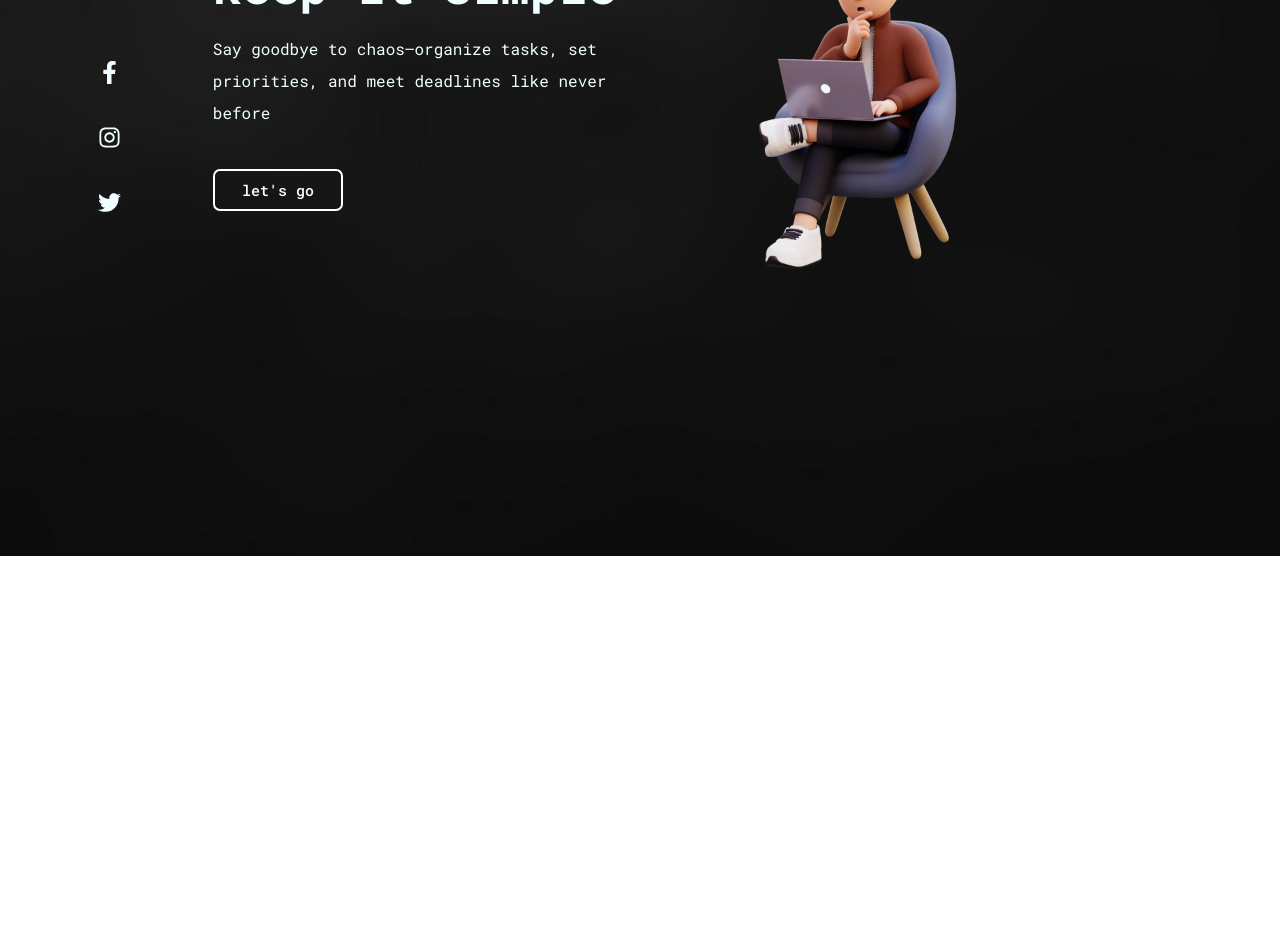
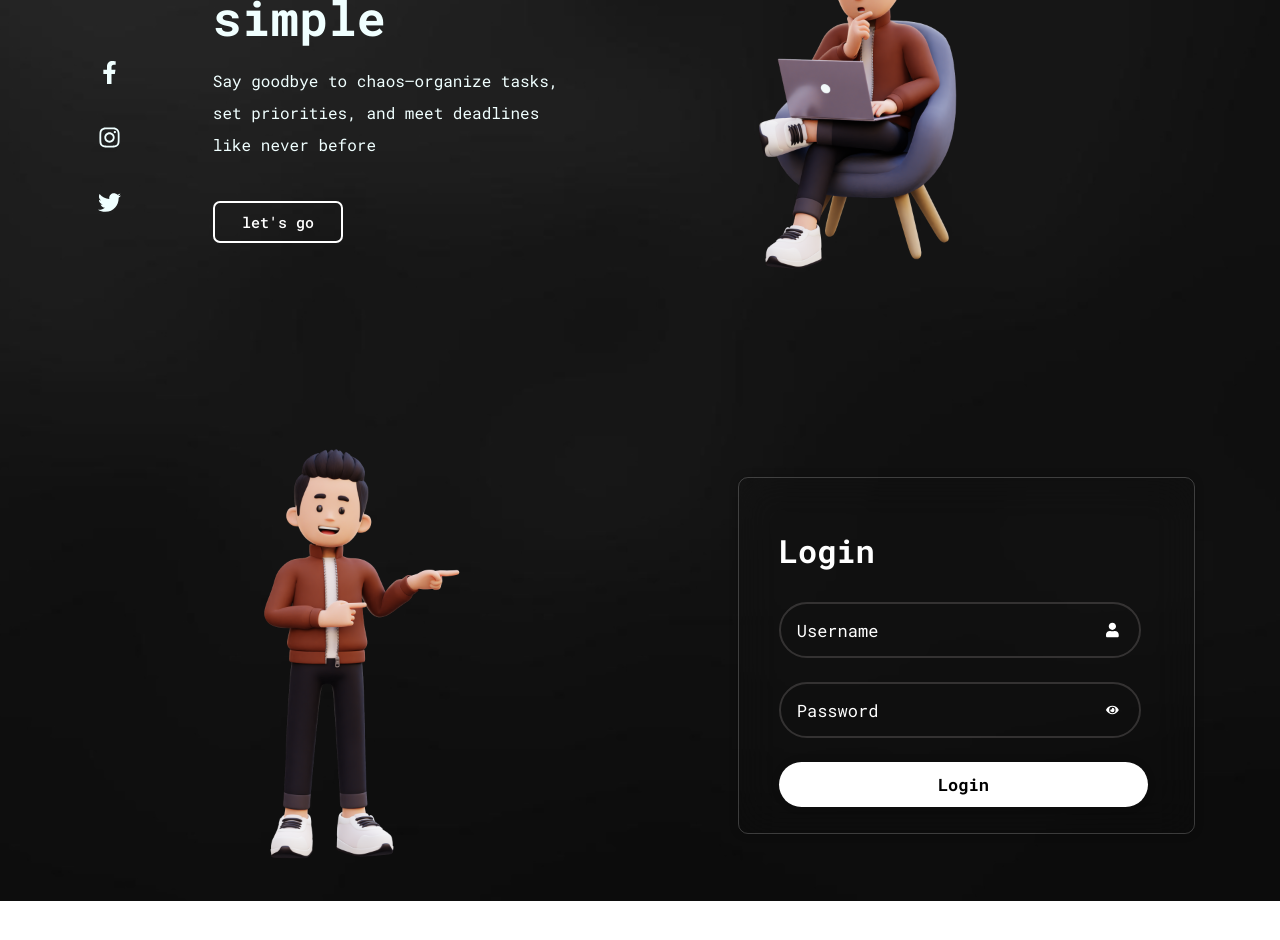
Before and after one commit to Mithun-04/Wrokflow_Management, a React (Vite) app in the folder demo/: page / in a window 1280 px wide. Shown: the part 260-1200 px from the top of the page. Before the commit the page ends 816 px from the top, so only its background shows below. Built offline with nearby package versions, Linux system fonts and the light colour scheme.

Commit message:
home_page_update

```diff
--- a/demo/src/App.jsx
+++ b/demo/src/App.jsx
@@ -1,17 +1,10 @@
 import React from 'react'
-import Home from './Home.jsx'
+import Home from './Components/Home.jsx'
 import 'aos/dist/aos.css';
 import AOS from 'aos';
 import { useEffect } from 'react';
 
 const App = () => {
-  useEffect(() => {
-    AOS.init({
-      duration: 1000,
-      once : true
-    });
-  }, []);
-
   return (
     <div>
       <Home />
--- a/demo/src/Home.css
+++ b/demo/src/Components/Home.css
@@ -93,13 +93,11 @@ section{
     font-size: 3.0rem;
     font-weight: 900;
     margin: 15px 0px;
-    animation: textslide 1s ease;
 }
 
 .main-content p{
     width: 100%;
     max-width: 620px;
-    /* font-family: "Roboto", serif; */
     font-size: 1.0rem;
     line-height: 32px;
     margin-bottom: 40px;
@@ -108,7 +106,7 @@ section{
 .content-img img{
     width: 450px;
     height: 450px;
-    animation: SlideIn 1s ease-in-out;
+   padding-left: 50px;
 
 }
 
@@ -131,3 +129,34 @@ section{
     transform: translateY(-5px);
     color: violet;
 }
+
+.mid{
+    display: flex;
+    margin-top: 175px;
+    margin-bottom: 100px;
+    justify-content: space-around;
+}
+
+.mid img{
+    margin-top: -50px;
+    width: 450px;
+    height: 450px;
+
+
+}
+
+.lg{
+    align-self: center;
+}
+
+/*
+@keyframes zoomInRight {
+    0% {
+        transform: scale(0.5) translateX(-100%);
+        opacity: 0;
+    }
+    100% {
+        transform: scale(1) translateX(0);
+        opacity: 1;
+    }
+} */
--- /dev/null
+++ b/demo/src/Components/Home.jsx
@@ -0,0 +1,66 @@
+import React from 'react';
+import './Home.css';
+import AOS from 'aos';
+import 'aos/dist/aos.css';
+import titleImage from '../assets/Title.png.png';
+import side_img from '../assets/cont-img.png';
+import person from '../assets/person2.png';
+import { IoMenu } from "react-icons/io5";
+import { FaFacebookF, FaInstagram, FaTwitter } from "react-icons/fa";
+import LoginFrom from './LoginForm.jsx';
+
+AOS.init({
+  duration: 1400,  // Animation duration
+  once: false,
+   // Allow animations to replay on scroll up
+  // mirror: true     // Replay animations when elements re-enter viewport
+});
+
+const Home = () => (
+  <div className='main'>
+    <div className='wrapper'>
+      <img src={titleImage} alt="image" className='logo' />
+      <ul className='nav-list'>
+        <ul><a href="#">Home</a></ul>
+        <ul><a href="#">About</a></ul>
+        <ul><a href="#">Membership</a></ul>
+        <ul><a href="#">Contact</a></ul>
+      </ul>
+      <div className="right-content">
+        <a href="#" className='nav-btn'>Sign Up</a>
+        <IoMenu className='menu-icon' />
+      </div>
+    </div>
+    <section className='content'>
+      <div className="main-content">
+        <h1 data-aos="fade-right" data-aos-duration="1400">
+          keep it simple
+        </h1>
+        <p data-aos="zoom-in-left" data-aos-duration="1400" data-aos-delay="200">
+          Say goodbye to chaos—organize tasks, set priorities, and meet deadlines like never before
+        </p>
+        <div className="btn">
+          <a href="#next" className='nav-btn' data-aos="flip-down" data-aos-duration="1400" data-aos-delay="300">
+            let's go
+          </a>
+        </div>
+      </div>
+      <div className="content-img">
+        <img src={side_img} alt="" data-aos="zoom-in-left" data-aos-duration="1400" data-aos-delay="300" />
+      </div>
+    </section>
+    <div className="icons">
+      <a href="" data-aos="fade-in" data-aos-duration="1400" data-aos-delay="500"><FaFacebookF /></a>
+      <a href="" data-aos="fade-in" data-aos-duration="1400" data-aos-delay="600"><FaInstagram /></a>
+      <a href="" data-aos="fade-in" data-aos-duration="1400" data-aos-delay="700"><FaTwitter /></a>
+    </div>
+    <div className="mid" id='next'>
+      <div>
+        <img src={person} alt="" className='person' data-aos="zoom-in-right" data-aos-duration="1400" />
+      </div>
+      <LoginFrom />
+    </div>
+  </div>
+);
+
+export default Home;
--- /dev/null
+++ b/demo/src/Components/LoginForm.css
@@ -0,0 +1,65 @@
+.wrapper1{
+    background-color: transparent;
+    backdrop-filter: blur(20px);
+    box-shadow: 0 0 10px rgba(0 , 0 , 0, .2);
+    border: 2px solid rgba(0 , 0 , 0, .2);
+    width: 375px;
+    border: 1px solid rgba(255, 255, 255, .2);
+    padding: 30px 40px;
+    padding-bottom: 50px;
+    border-radius: 10px;
+    height: 275px;
+}
+
+
+.wrapper1 .input-box{
+    background-color: transparent;
+    margin: 30px 0px;
+    height: 50px;
+    width: 100%;
+    display: flex;
+}
+
+.input-box input{
+    width: 98.5%;
+    height: 100%;
+    border: 2px solid rgba(197, 189, 189, 0.2);
+    background : transparent;
+    border-radius: 40px;
+    outline: none;
+    padding-left: 1rem;
+    padding-right: 3rem;
+    color: #ffffff;
+    font-size: 17px;
+}
+
+.wrapper1 h1{
+    color: #ffffff;
+}
+
+.input-box ::placeholder{
+    color: rgb(255, 255, 255);
+}
+
+.input-box .icon{
+    position: relative;
+    top: 20px;
+    right: 35px;
+    cursor: pointer;
+    color: #ffffff;
+}
+
+
+.wrapper1 button{
+    width: 98.5%;
+    height : 45px;
+    font-size: 17px;
+    border-radius: 40px;
+    background-color: white;
+    color: black;
+    border: none;
+    box-shadow: 0 0 10px rgba(0, 0, 0, .1);
+    cursor: pointer;
+    font-weight: 700;
+
+}
--- /dev/null
+++ b/demo/src/Components/LoginForm.jsx
@@ -0,0 +1,28 @@
+import React from 'react'
+import "./LoginForm.css"
+import { FaUser , FaLock , FaEye} from "react-icons/fa";
+
+const LoginForm = () => {
+  return (
+    <div className="wrapper1" data-aos = "fade-up-left" data-aos-duration = "1400">
+        <form action="">
+            <h1>
+                Login
+            </h1>
+            <div className="input-box">
+                <input type="text" placeholder='Username' />
+                <FaUser className='icon' />
+            </div>
+            <div className="input-box">
+                <input type="password" placeholder='Password' />
+                <FaEye  className='icon' />
+             </div>
+            <button>
+                Login
+            </button>
+        </form>
+    </div>
+  )
+}
+
+export default LoginForm
--- a/demo/src/Home.jsx
+++ /dev/null
@@ -1,60 +0,0 @@
-import React from 'react'
-import './Home.css'
-import titleImage from './assets/Title.png.png';
-import side_img from './assets/cont-img.png';
-import { IoMenu } from "react-icons/io5";
-import { FaFacebookF } from "react-icons/fa";
-import { FaInstagram } from "react-icons/fa";
-import { FaTwitter } from "react-icons/fa";
-
-
-
-const Home = () => (
-  <div className='main'>
-    <div className='wrapper'>
-      <img src={titleImage} alt="image" className='logo' />
-      <ul className='nav-list'>
-        <ul><a href="#">Home</a></ul>
-        <ul><a href="#">About</a></ul>
-        <ul><a href="#">Membership</a></ul>
-        <ul><a href="#">Contact</a></ul>
-
-      </ul>
-
-      <div className="right-content">
-        <a href="#" className='nav-btn'>Sign In</a>
-        <IoMenu className='menu-icon' />
-      </div>
-
-
-    </div>
-    <section className='content'>
-      <div className="main-content">
-        <h1 data-aos = "fade-right" data-aos-duration = "1400">
-          keep it simple
-        </h1>
-        <p data-aos = "zoom-in-left" data-aos-duration = "1400" data-aos-delay ="200">
-          Say goodbye to chaos—organize tasks, set priorities, and meet deadlines like never before
-        </p>
-        <div className="btn">
-          <a href="#" className='nav-btn' data-aos = "flip-down" data-aos-duration = "1400" data-aos-delay ="300">let's go</a>
-        </div>
-
-      </div>
-
-      <div className="content-img">
-        <img src={side_img} alt="" data-aos = "zoom-in-left" data-aos-duration = "1400" data-aos-delay ="300"/>
-      </div>
-    </section>
-
-    <div className="icons">
-      <a href="" data-aos = "fade-in" data-aos-duration = "1400" data-aos-delay ="500"><FaFacebookF /></a>
-      <a href="" data-aos = "fade-in" data-aos-duration = "1400" data-aos-delay ="600"><FaInstagram /></a>
-      <a href="" data-aos = "fade-in" data-aos-duration = "1400" data-aos-delay ="700" ><FaTwitter /></a>
-    </div>
-  </div>
-
-)
-
-
-export default Home;
--- a/demo/src/index.css
+++ b/demo/src/index.css
@@ -1,8 +1,8 @@
 body{
-    overflow: hidden;
+    overflow-x: hidden;
+    overflow-y: auto;
     width: 100%;
-    height: 100vh;
-    background: url('./assets/bg.png');
-    background-size: cover;
-    background-position: center;
+    height: 100%;
+    background: url('./assets/bg.png') no-repeat center center fixed;
+    background-size: auto;
 }
```
Also changed, not shown: demo/src/assets/person2.png (added).
